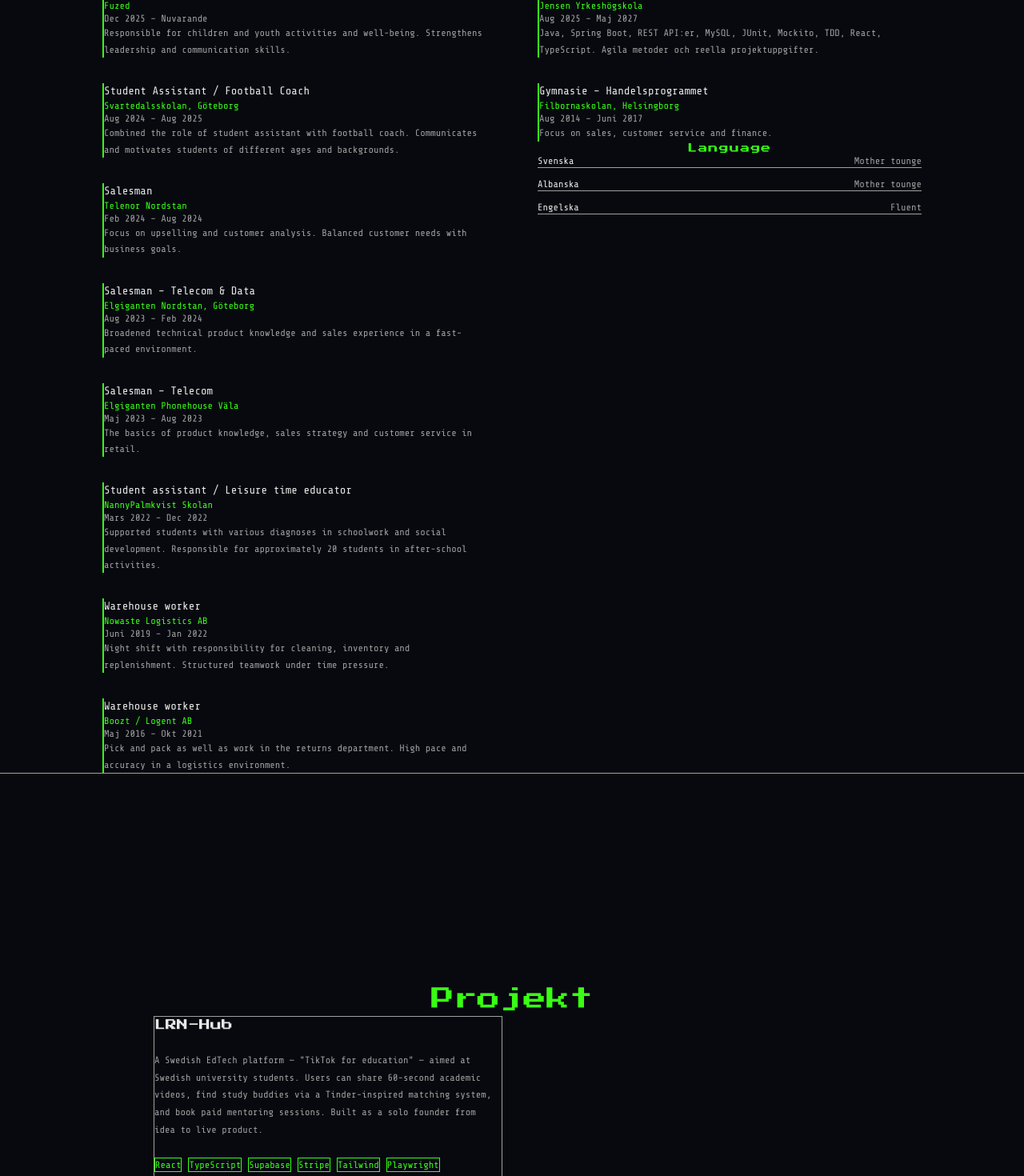
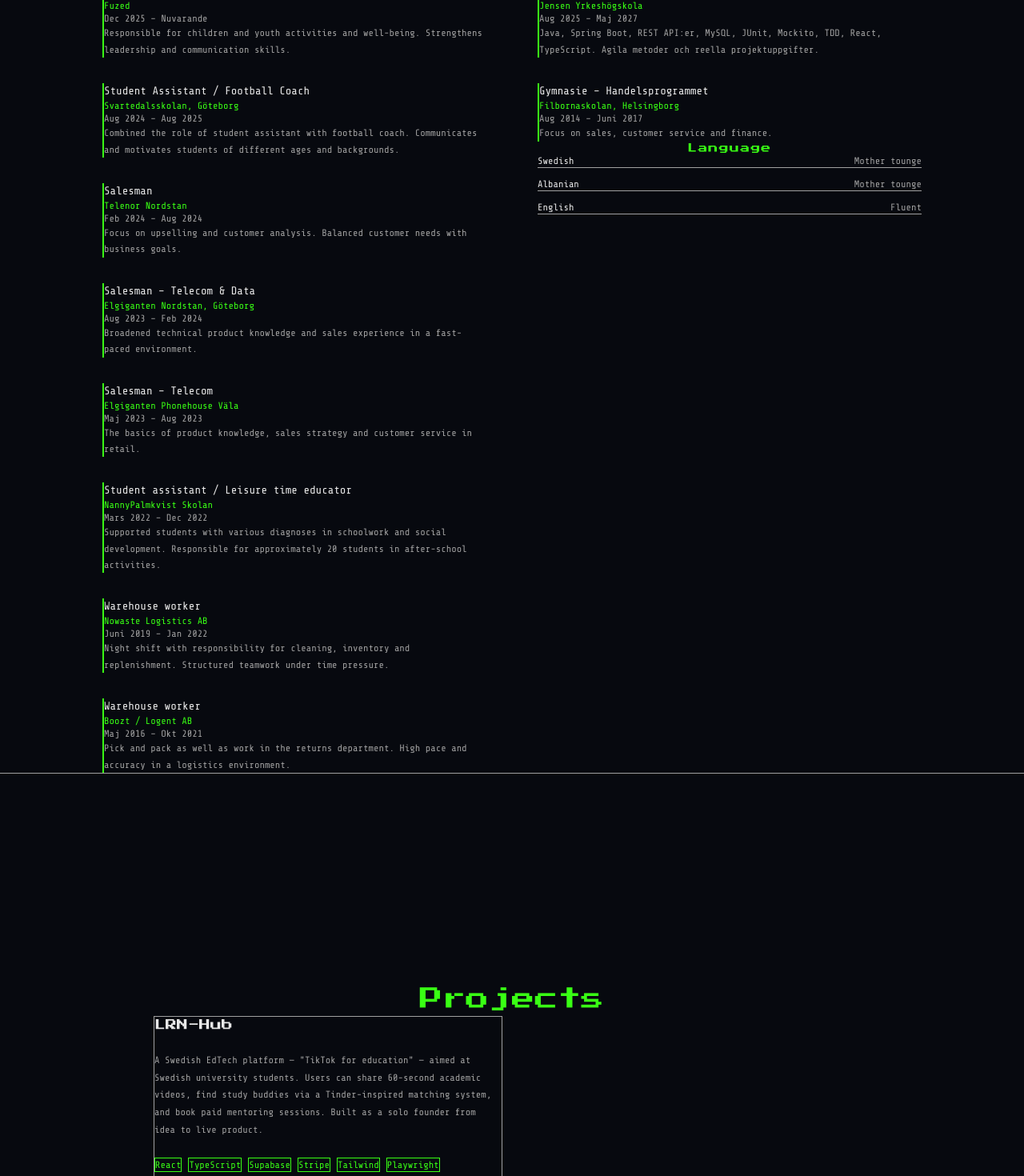
Before and after one commit to Zyco13/bleron-portfolio-fe, a Next.js app: page / in a window 1280 px wide. Shown: the part 2536-4006 px from the top of the page at 80% size. Built offline with nearby package versions, Linux system fonts and the light colour scheme.

Commit message:
fix: translated last words to english

```diff
--- a/app/components/CV.tsx
+++ b/app/components/CV.tsx
@@ -133,9 +133,9 @@ export default function CV() {
           </h3>
           <div className="flex flex-col gap-3">
             {[
-              { lang: 'Svenska', level: 'Mother tounge' },
-              { lang: 'Albanska', level: 'Mother tounge' },
-              { lang: 'Engelska', level: 'Fluent' },
+              { lang: 'Swedish', level: 'Mother tounge' },
+              { lang: 'Albanian', level: 'Mother tounge' },
+              { lang: 'English', level: 'Fluent' },
             ].map((l) => (
               <div key={l.lang} className="flex justify-between border-b pb-2"
                    style={{ borderColor: 'var(--text)' }}>
--- a/app/components/Projects.tsx
+++ b/app/components/Projects.tsx
@@ -27,7 +27,7 @@ export default function Projects() {
         className="mb-16"
         style={{ fontSize: "clamp(1rem, 3vw, 1.8rem)", color: "var(--green)" }}
       >
-        Projekt
+        Projects
       </h2>
 
       <div className="grid md:grid-cols-2 gap-6 max-w-4xl w-full">
```
